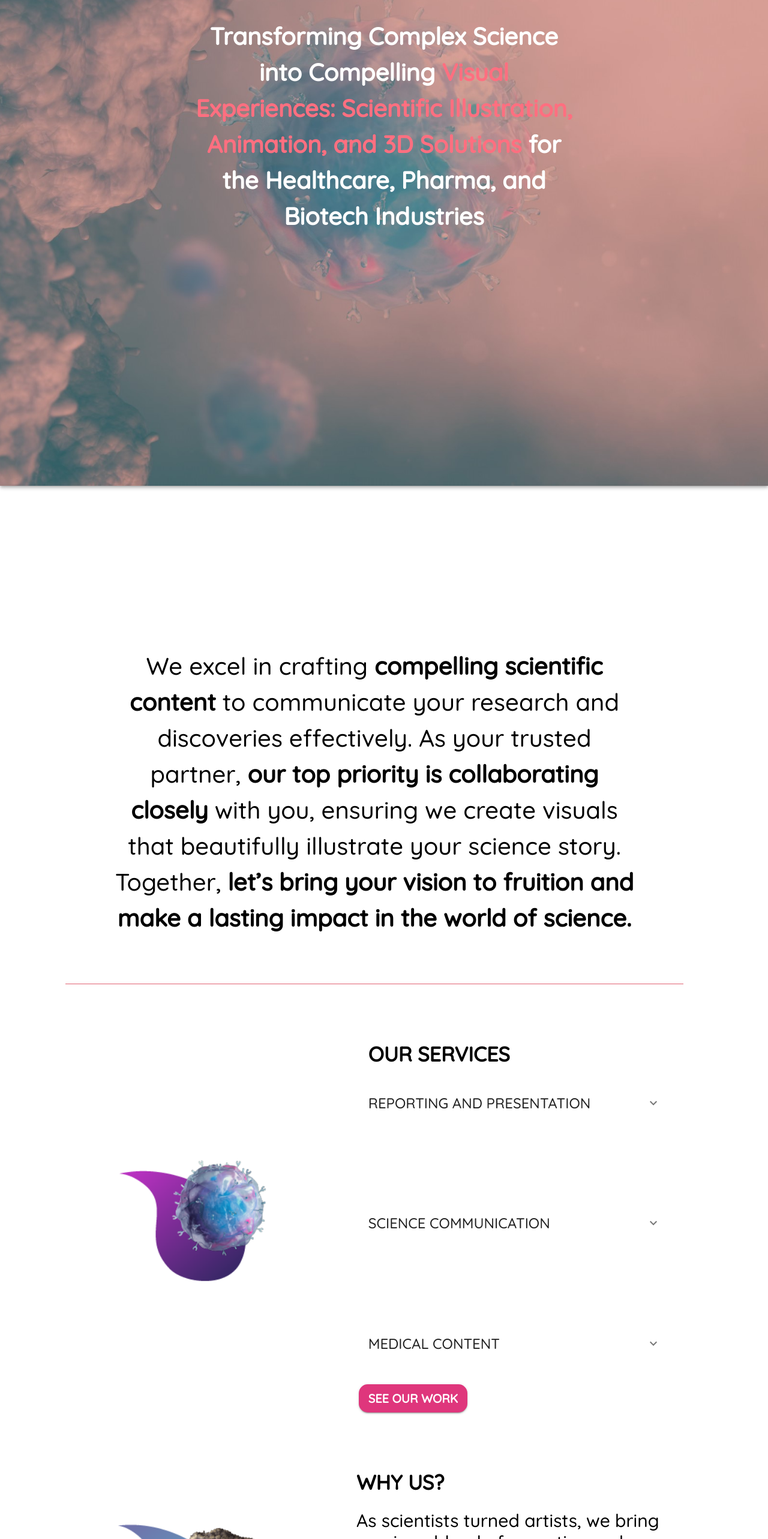
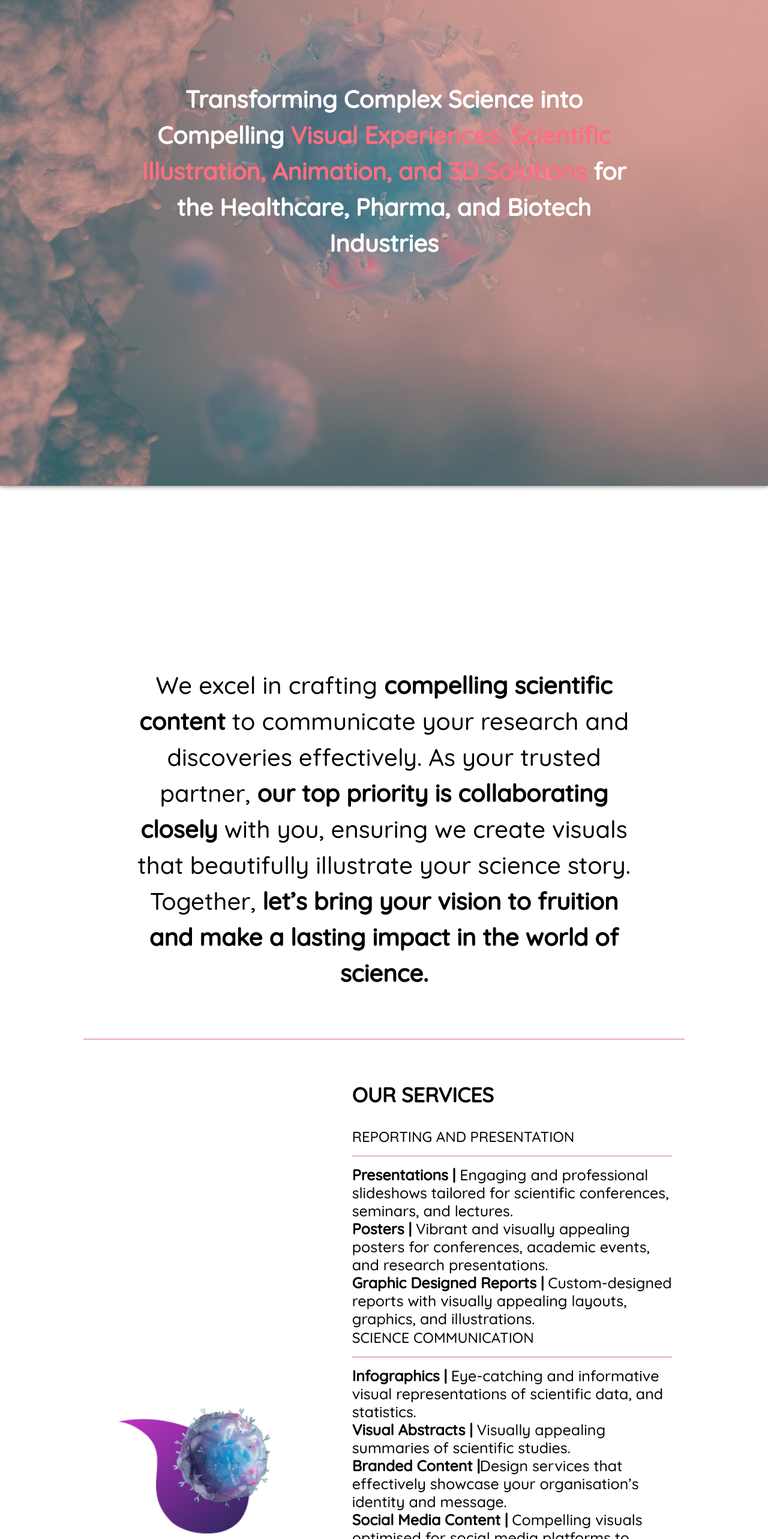
Before and after one commit to Anieto86/chem-dye-2023, a React (Vite) app: page / in a window 1280 px wide. Shown: the part 190-2756 px from the top of the page at 60% size. Built offline with nearby package versions, Linux system fonts and the light colour scheme.

Commit message:
update second review

```diff
--- a/src/components/About.jsx
+++ b/src/components/About.jsx
@@ -11,10 +11,10 @@ export const About = () => {
         direction="row"
         justifyContent="space-evenly"
         alignItems="center"
-        sx={{ mb: 10 }}
+        sx={{ mb: 10, mt: -15 }}
       >
         <Grid item xs={4}>
-          <Typography variant="h2" fontWeight={600} sx={{ fontSize: 60 }}>
+          <Typography variant="h2" fontWeight={600}>
             Mariana Oksdath
             <br />
             <span style={{ color: '#DF367C' }}>visual science</span>
@@ -27,7 +27,6 @@ export const About = () => {
             communicator
           </Typography>
         </Grid>
-
         <Grid item xs={4}>
           <img
             src={aboutImg}
@@ -73,23 +72,12 @@ export const About = () => {
         </Grid>
 
         <Grid item xs={10}>
-          <Divider
-            sx={{
-              my: 9,
-              backgroundColor: '#ff6f80',
-            }}
-          />
-        </Grid>
-
-        {/* <Grid item xs={10}>
           <Typography sx={{ fontSize: 30 }}>
-            Welcome to ChemDye Scientific Illustrations, a studio dedicated to
-            visual science communication, where art and science merge
-            seamlessly. I’m Mariana Oksdath, the creator behind ChemDye. With
-            over a decade of experience as a researcher in academia and the
-            privilege of working with prestigious names like Greenpeace in
-            design, I have found my passion in creating visuals that
-            revolutionise how we perceive science.
+            I’m <span style={{ fontWeight: 600 }}> Mariana Oksdath</span>, the
+            creator behind ChemDye. With over a decade of experience as a
+            researcher in academia and the privilege of working with prestigious
+            names like Greenpeace in design, I have found my passion in creating
+            visuals that revolutionise how we perceive science.
           </Typography>
         </Grid>
         <Grid item xs={10}>
@@ -103,22 +91,39 @@ export const About = () => {
           </Typography>
         </Grid>
         <Grid item xs={10}>
-          <Typography sx={{ fontSize: 30 }}>
-            Collaborating with scientists who have captivating stories to tell
-            is my true calling. I excel at conceptualising ideas and
-            transforming them into memorable images that leave a lasting impact.
-            Colours, typography, design, light, and shadows constantly occupy my
-            thoughts, as I believe I was born to fulfil this artistic role.
+          <Divider
+            sx={{
+              my: 9,
+              backgroundColor: '#ff6f80',
+            }}
+          />
+        </Grid>
+        <Grid item xs={8}>
+          <Typography
+            variant="body1"
+            fontWeight={600}
+            sx={{ fontSize: 40, textAlign: 'center' }}
+          >
+            Join me at ChemDye as we embark on a journey to
+            <span style={{ color: '#DF367C' }}>
+              {' '}
+              reshape how science is communicated.{' '}
+            </span>
+            Together, we can bring science to life through captivating visuals
+            that ignite curiosity, spark imagination, and
+            <span style={{ color: '#DF367C' }}>
+              {' '}
+              inspire a deeper understanding of the world around us.
+            </span>
           </Typography>
         </Grid>
-        <Grid item xs={10}>
-          <Typography sx={{ fontSize: 30 }}>
-            Join me at ChemDye as we embark on a journey to reshape how science
-            is communicated. Together, we can bring science to life through
-            captivating visuals that ignite curiosity, spark
-          </Typography>
-        </Grid> */}
-        <Grid item xs={9.5}>
+        <Grid
+          item
+          xs={12}
+          display="flex"
+          justifyContent="center"
+          sx={{ m: 10 }}
+        >
           <Link
             target="_blank"
             to={`https://us21.list-manage.com/contact-form?u=d18dcd67615ab44686e887477&form_id=614480122771aa21de77d4b637966f22`}
--- a/src/components/Blog.jsx
+++ b/src/components/Blog.jsx
@@ -52,14 +52,14 @@ export const Blog = () => {
     <>
       <Grid container justifyContent="center">
         <Grid item xs={10} sx={{ fontSize: 60 }}>
-          <Typography variant="h3" fontWeight={600}>
+          <Typography variant="h2" fontWeight={600}>
             Join Our <span style={{ color: '#DF367C' }}>Newsletter </span>for
             Expert Tips
             <br />
             and Inspiring Insights in Scientific <br />
             <span style={{ color: '#DF367C' }}>Visualization and Design</span>
           </Typography>
-          <Grid item xs={9.5} sx={{ mb: 10 }}>
+          <Grid item xs={9.5} sx={{ my: 10 }}>
             <ContactBtn title="Join Us" onClickShow={handleShow} />
           </Grid>
         </Grid>
--- a/src/components/Contact.jsx
+++ b/src/components/Contact.jsx
@@ -40,16 +40,22 @@ const contactInfo = [
 
 export const Contact = () => {
   return (
-    <Grid container justifyContent="center" spacing={6}>
-      <Grid item display="flex" justifyContent="center" xs={12}>
+    <Grid container justifyContent="center" spacing={4}>
+      <Grid
+        item
+        display="flex"
+        justifyContent="center"
+        xs={12}
+        sx={{ mt: -20 }}
+      >
         <img
           src={contactImg}
           alt="Image 1"
-          style={{ width: '50%', height: 'auto' }}
+          style={{ width: '40%', height: 'auto' }}
         />
       </Grid>
       <Grid item>
-        <Typography variant="h2" sx={{ fontSize: 40 }}>
+        <Typography variant="h2" sx={{ fontSize: 35 }}>
           ChemDye Scientific Illustrations
         </Typography>
       </Grid>
@@ -65,18 +71,21 @@ export const Contact = () => {
         >
           <Grid item>{contact.icon}</Grid>
           <Grid item>
-            <Typography variant="h2" sx={{ fontSize: 40 }}>
+            <Typography
+              variant="h2"
+              sx={{ fontSize: 35, lineHeight: '0.7rem' }}
+            >
               {contact.text}
             </Typography>
           </Grid>
         </Grid>
       ))}
-      <Grid item>
+      <Grid item sx={{ my: 10 }}>
         <Link
           target="_blank"
           to={`https://us21.list-manage.com/contact-form?u=d18dcd67615ab44686e887477&form_id=614480122771aa21de77d4b637966f22`}
         >
-          <ContactBtn title="Email us" fSize={30} />
+          <ContactBtn title="Email us" fSize={25} />
         </Link>
       </Grid>
     </Grid>
--- a/src/components/Home.jsx
+++ b/src/components/Home.jsx
@@ -1,12 +1,4 @@
-import ExpandMoreIcon from '@mui/icons-material/ExpandMore';
-import {
-  Accordion,
-  AccordionDetails,
-  AccordionSummary,
-  Divider,
-  Grid,
-  Typography,
-} from '@mui/material';
+import { Divider, Grid, Typography } from '@mui/material';
 import servicesIcon from '../assets/Icons/00.SERVICES.png';
 import whyUs from '../assets/Icons/01.WHYUS.png';
 import { Companies } from './common/layouts/companies';
@@ -21,7 +13,6 @@ export const Home = () => {
         direction="row"
         justifyContent="center"
         alignItems="center"
-        spacing={3}
         sx={{ mb: 10 }}
       >
         <Grid item sx={{ my: 5, p: 4 }} xs={10}>
@@ -51,73 +42,63 @@ export const Home = () => {
         </Grid>
         <Grid item xs={4}></Grid>
         <Grid item xs={5}>
-          <Typography variant="h4" sx={{ ml: 2, mb: 4, fontWeight: 800 }}>
+          <Typography variant="h4" sx={{ mb: 4, fontWeight: 800 }}>
             OUR SERVICES
           </Typography>
-          <Accordion sx={{ boxShadow: 'none', border: 'none' }}>
-            <AccordionSummary
-              expandIcon={<ExpandMoreIcon />}
-              aria-controls="panel1a-content"
-              id="panel1a-header"
-            >
           <Typography variant="h5">REPORTING AND PRESENTATION</Typography>
-            </AccordionSummary>
-
-            <Divider sx={{ backgroundColor: '#ff6f80' }} />
-            <AccordionDetails>
+          <Divider sx={{ backgroundColor: '#ff6f80', my: 2 }} />
           <Typography sx={{ fontSize: 25, lineHeight: '1.2' }}>
-                Our speciality is creating medical content for a wide variety of
-                packages. As key stakeholders of the project, our number one
-                priority is to work closely with you to create your science
-                story
+            <span style={{ fontWeight: 600 }}> Presentations | </span>
+            Engaging and professional slideshows tailored for scientific
+            conferences, seminars, and lectures. <br />
+            <span style={{ fontWeight: 600 }}>Posters |</span> Vibrant and
+            visually appealing posters for conferences, academic events, and
+            research presentations.
+            <br />
+            <span style={{ fontWeight: 600 }}>
+              Graphic Designed Reports |
+            </span>{' '}
+            Custom-designed reports with visually appealing layouts, graphics,
+            and illustrations.
           </Typography>
-            </AccordionDetails>
-          </Accordion>
         </Grid>
         <Grid item xs={4}>
           <img src={servicesIcon} alt="Image 1" style={{ width: '80%' }} />
         </Grid>
         <Grid item xs={5}>
-          <Accordion sx={{ boxShadow: 'none', border: 'none' }}>
-            <AccordionSummary
-              expandIcon={<ExpandMoreIcon />}
-              aria-controls="panel1a-content"
-              id="panel1a-header"
-            >
           <Typography variant="h5">SCIENCE COMMUNICATION</Typography>
-            </AccordionSummary>
 
-            <Divider sx={{ backgroundColor: '#ff6f80' }} />
-            <AccordionDetails>
+          <Divider sx={{ backgroundColor: '#ff6f80', my: 2 }} />
+
           <Typography sx={{ fontSize: 25, lineHeight: '1.2' }}>
-                Our speciality is creating medical content for a wide variety of
-                packages. As key stakeholders of the project, our number one
-                priority is to work closely with you to create your science
-                story
+            <span style={{ fontWeight: 600 }}>Infographics |</span> Eye-catching
+            and informative visual representations of scientific data, and
+            statistics. <br />
+            <span style={{ fontWeight: 600 }}> Visual Abstracts | </span>
+            Visually appealing summaries of scientific studies. <br />
+            <span style={{ fontWeight: 600 }}> Branded Content |</span>
+            Design services that effectively showcase your organisation’s
+            identity and message. <br />
+            <span style={{ fontWeight: 600 }}>Social Media Content | </span>
+            Compelling visuals optimised for social media platforms to promote
+            scientific research. <br />
+            <span style={{ fontWeight: 600 }}> Educational Materia |</span>{' '}
+            Visually appealing resources like diagrams, charts, and
+            illustrations.
           </Typography>
-            </AccordionDetails>
-          </Accordion>
         </Grid>
         <Grid item xs={4}></Grid>
         <Grid item xs={5} sx={{}}>
-          <Accordion sx={{ boxShadow: 'none', border: 'none' }}>
-            <AccordionSummary
-              expandIcon={<ExpandMoreIcon />}
-              aria-controls="panel1a-content"
-              id="panel1a-header"
-            >
           <Typography variant="h5">MEDICAL CONTENT</Typography>
-            </AccordionSummary>
-            <Divider sx={{ backgroundColor: '#ff6f80' }} />
-            <AccordionDetails>
+
+          <Divider sx={{ backgroundColor: '#ff6f80', my: 2 }} />
+
           <Typography sx={{ fontSize: 25, lineHeight: '1.2' }}>
-                Our specialty is creating medical content for a wide variety of
-                packages. As key stakeholders of the project, our number one
-                priority is to work closely with you to create your science
-                story
+            <span style={{ fontWeight: 600 }}> Medical Manuals |</span> Clear
+            and informative manuals for medical procedures, protocols, and
+            guidelines. Custom anatomical medical illustrations
           </Typography>
-            </AccordionDetails>
-          </Accordion>
+
           <Grid item sx={{ mt: 5 }}>
             <Link to={'/work'}>
               <ContactBtn title="See our work" />
@@ -132,6 +113,7 @@ export const Home = () => {
         justifyContent="center"
         alignItems="center"
         spacing={2}
+        sx={{ mt: 40 }}
       >
         <Grid item xs={4}>
           <img src={whyUs} alt="Image 2" style={{ width: '80%' }} />
@@ -148,7 +130,12 @@ export const Home = () => {
           </Typography>
         </Grid>
       </Grid>
-      <Grid container justifyContent="center" alignItems="center">
+      <Grid
+        container
+        justifyContent="center"
+        alignItems="center"
+        sx={{ mt: 40 }}
+      >
         <Grid item xs={10}>
           <Companies />
         </Grid>
--- a/src/components/Service.jsx
+++ b/src/components/Service.jsx
@@ -32,12 +32,12 @@ export const Service = () => {
     <Grid container justifyContent="center">
       <Grid item xs={10}>
         <Grid item xs={10} sx={{ fontSize: 60 }}>
-          <Typography variant="h3" fontWeight={600}>
+          <Typography variant="h2" fontWeight={600}>
             We are translators, storytellers
             <br />
             and educators. <br />
           </Typography>
-          <Grid item xs={9.5} sx={{ mb: 10 }}>
+          <Grid item xs={9.5} sx={{ my: 10 }}>
             <ContactBtn title="Connect with us" />
           </Grid>
         </Grid>
--- a/src/components/common/layouts/Footer.jsx
+++ b/src/components/common/layouts/Footer.jsx
@@ -23,6 +23,7 @@ export const Footer = () => {
         mt: 20,
       }}
     >
+      <Box sx={{ mt: 10 }}>
         {location.pathname === '/' && (
           <Link
             target="_blank"
@@ -31,10 +32,12 @@ export const Footer = () => {
             <ContactBtn title="Contact Us" />
           </Link>
         )}
+      </Box>
       <Box
         sx={{
           display: 'flex',
           justifyContent: 'center',
+          mt: 5,
         }}
       >
         <Link to={`https://www.instagram.com/chemdye_si/?hl=es`}>
--- a/src/components/common/layouts/NavBar.jsx
+++ b/src/components/common/layouts/NavBar.jsx
@@ -88,19 +88,22 @@ export function NavBar() {
           </Grid>
         </Toolbar>
         {location.pathname === '/' && (
+          <Grid
+            container
+            direction="row"
+            justifyContent="center"
+            alignItems="center"
+            sx={{ mt: 30 }}
+          >
+            <Grid item xs={8}>
               <Typography
                 variant="body1"
                 color="initial"
                 sx={{
-              position: 'absolute',
-              top: '50%',
-              left: '50%',
-              transform: 'translate(-50%, -50%)',
                   textAlign: 'center',
                   color: 'white',
                   fontSize: 40,
                   fontWeight: 'bold',
-              maxWidth: '80%',
                 }}
               >
                 Transforming Complex Science into Compelling
@@ -111,9 +114,10 @@ export function NavBar() {
                 </span>
                 for the Healthcare, Pharma, and Biotech Industries
               </Typography>
+            </Grid>
+          </Grid>
         )}
       </AppBar>
-      {/* {location.pathname === '/' && <Home />} */}
       <Grid sx={{ pt: '150px' }}>
         <Outlet />
       </Grid>
```
Lines whose indentation alone changed are shown as unchanged.
